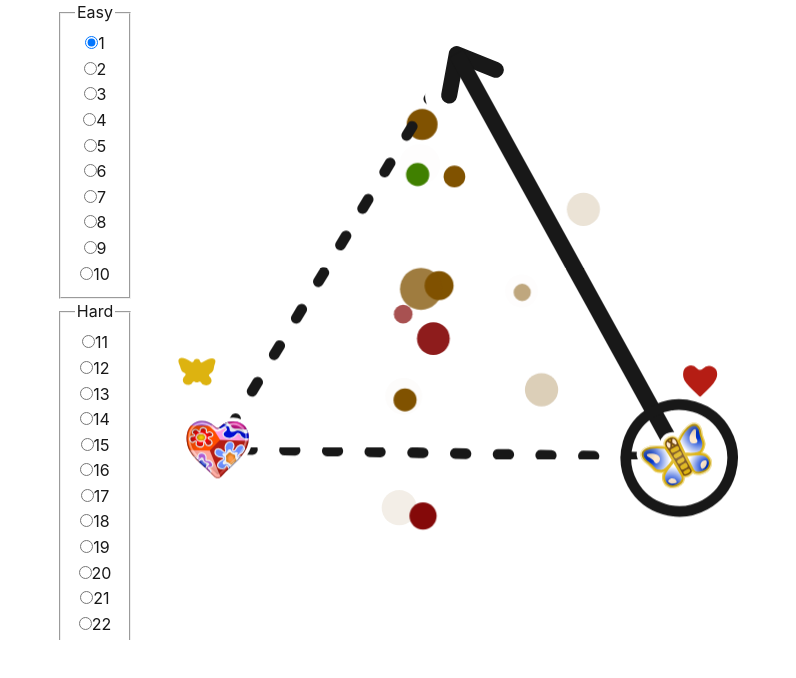
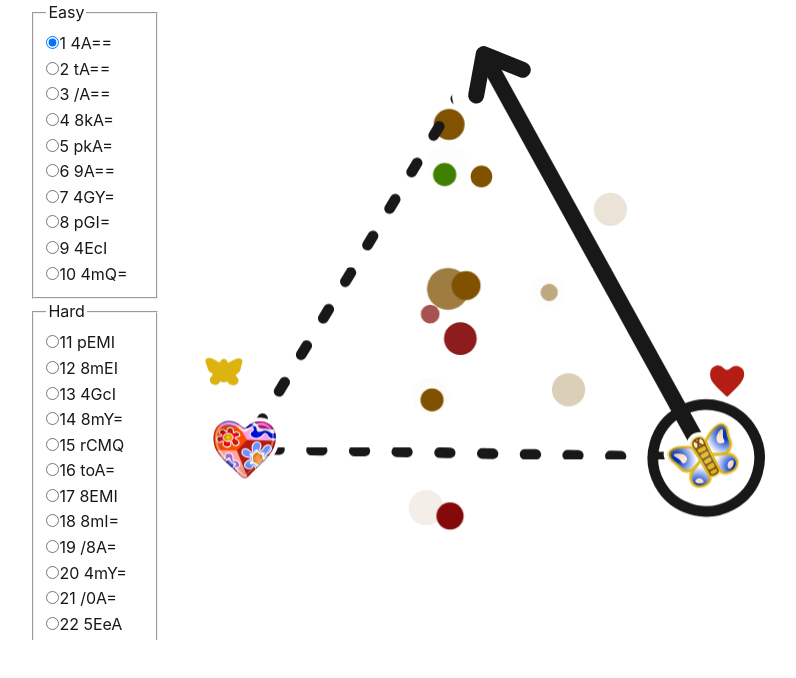
Before and after one commit to evashort/bead-puzzle, a Vue app: page / in a window 1280 px wide. Shown: the top 678 px of the page, without its empty margins (225-1021 px from the left). Built offline with nearby package versions, Linux system fonts and the light colour scheme.

Commit message:
show level names or ids in switcher

```diff
--- a/src/components/Switcher.vue
+++ b/src/components/Switcher.vue
@@ -52,7 +52,7 @@ export default {
 
 <template>
   <div style="text-align: center;">
-    <div style="height: 40rem; overflow-y: scroll; display: inline-block;">
+    <div style="height: 40rem; overflow-y: scroll; display: inline-block; text-align: start;">
       <fieldset>
         <legend>Easy</legend>
         <template v-for="i in 10">
@@ -63,7 +63,9 @@ export default {
             :id="`puzzle-${i}`"
             name="puzzle"
           />
-          <label :for="`puzzle-${i}`">{{i}}</label>
+          <label :for="`puzzle-${i}`">
+            {{i}} {{graphs[i - 1].name || graphs[i - 1].id}}
+          </label>
           <br/>
         </template>
       </fieldset>
@@ -77,7 +79,9 @@ export default {
             :id="`puzzle-${i + 10}`"
             name="puzzle"
           />
-          <label :for="`puzzle-${i + 10}`">{{i + 10}}</label>
+          <label :for="`puzzle-${i + 10}`">
+            {{i + 10}} {{graphs[i + 9].name || graphs[i + 9].id}}
+          </label>
           <br/>
         </template>
       </fieldset>
```
